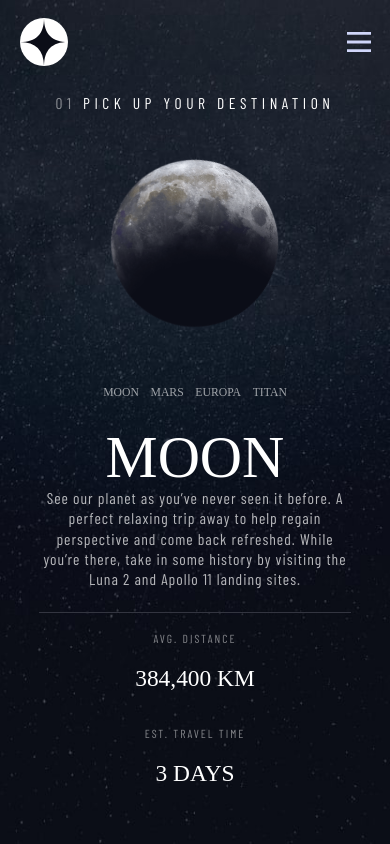
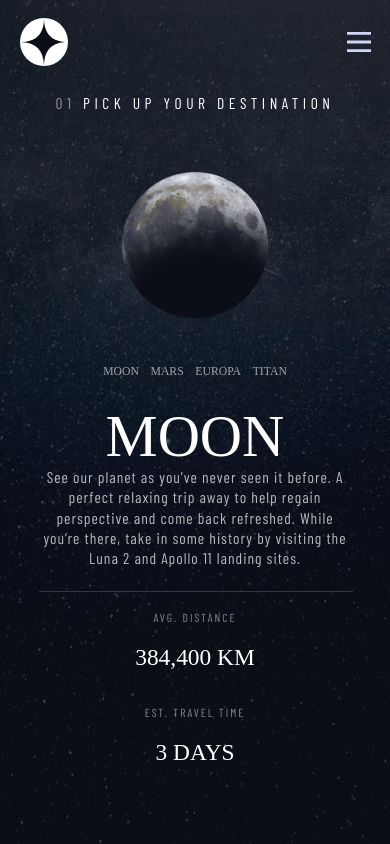
Before and after one commit to antonimatheus/Space-tourism-multi-page-website, a React (Vite) app: page /destination in a window 390 px wide. Built offline with nearby package versions, Linux system fonts and the light colour scheme; a web font is replaced by a local one.

Commit message:
updated size img destination

```diff
--- a/src/mainContent/destination/Destination.css
+++ b/src/mainContent/destination/Destination.css
@@ -347,7 +347,7 @@
         justify-content: center;
         align-items: center;
         width: 90%;
-        height: 40%;
+        height: 35%;
         gap: 5%;
     }
 
```
